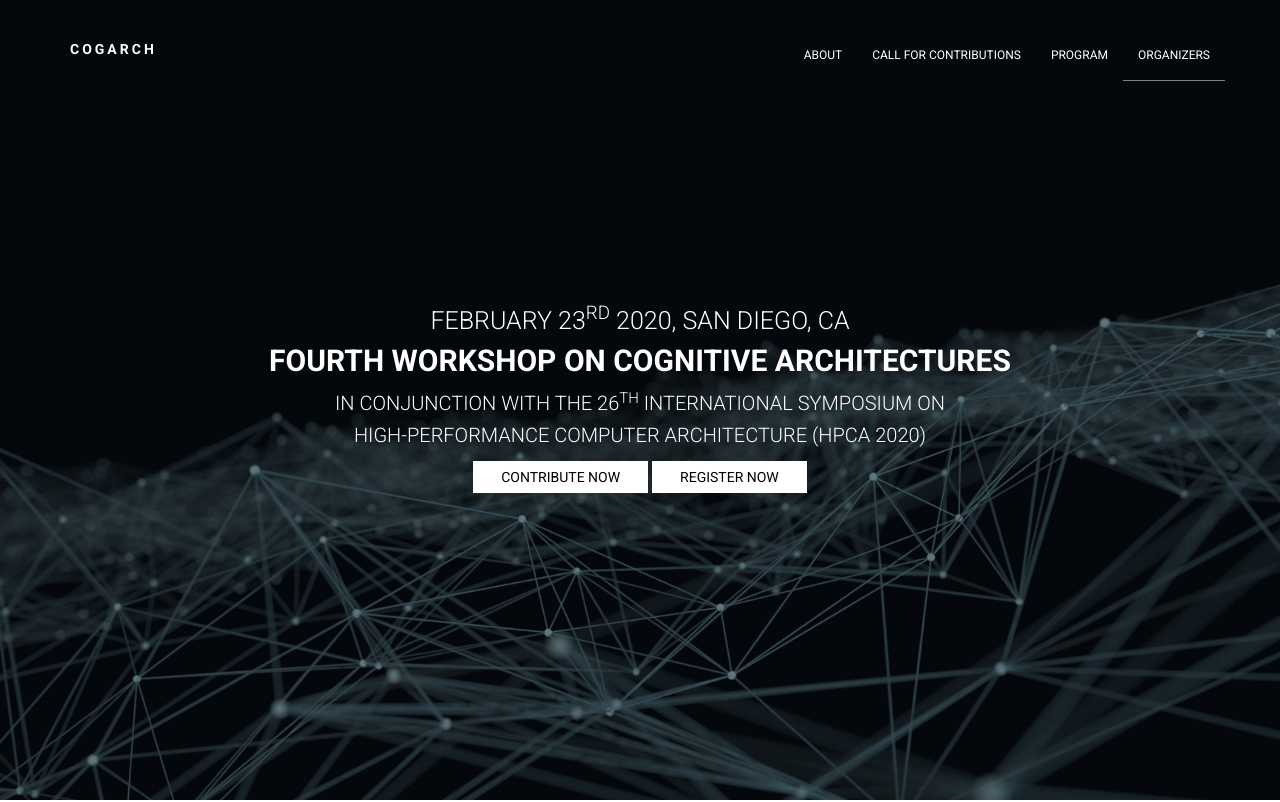
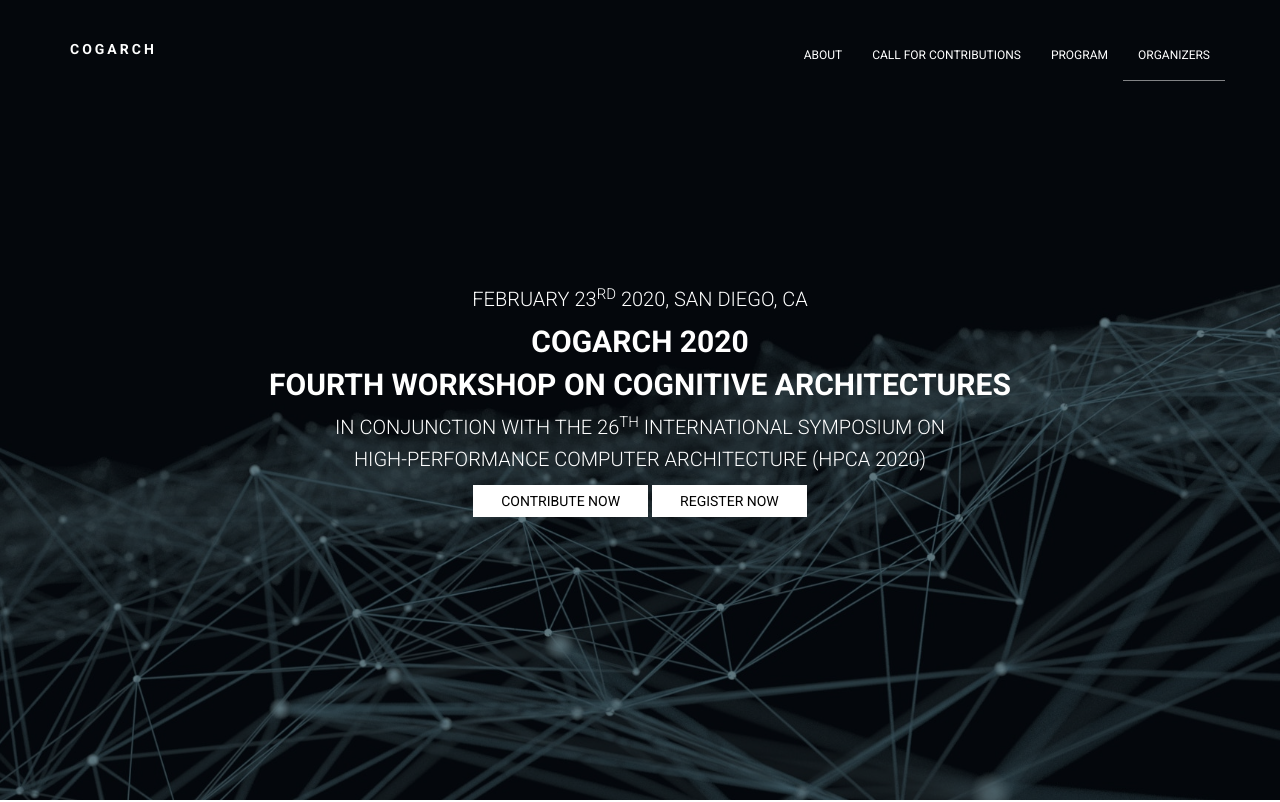
Before and after one commit to augustojv/cogarch-workshop-2020, a website: page index.html in a window 1280 px wide. Shown: the top 802 px of the page. Drawn offline with Linux system fonts and the light colour scheme; files whose address does not match are found by name.

Commit message:
Header modified

```diff
--- a/index.html
+++ b/index.html
@@ -55,8 +55,9 @@
     <header id="site-header" class="site-header valign-center">
         <div class="intro">
 
-            <h2>February 23<sup>rd</sup> 2020, San Diego, CA</h2>
+            <p>February 23<sup>rd</sup> 2020, San Diego, CA</p>
 
+            <h1>CogArch 2020</h1>
             <h1>Fourth Workshop on Cognitive Architectures</h1>
 
             <p>In conjunction with the 26<sup>th</sup> International Symposium on<br>
```
